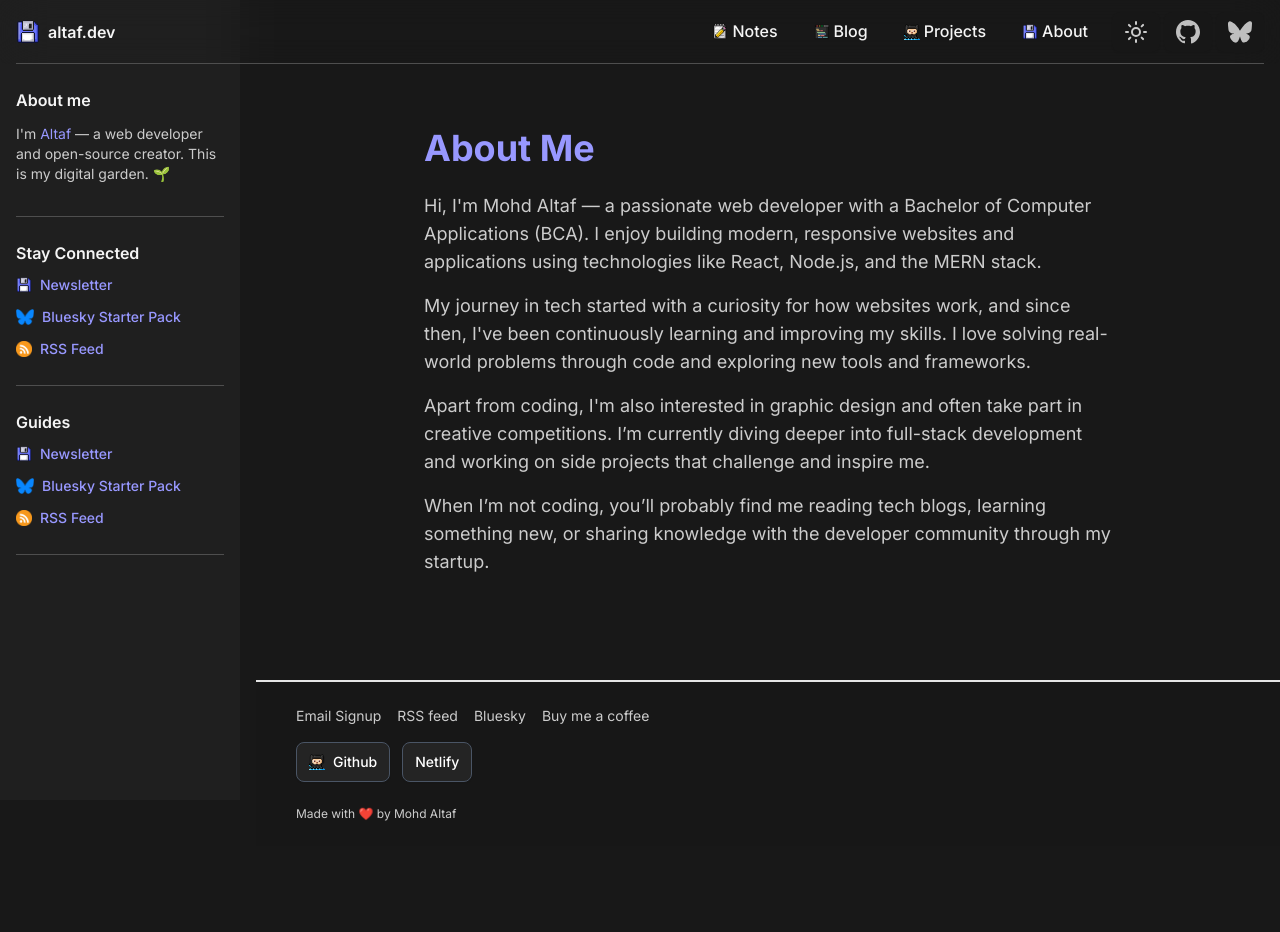
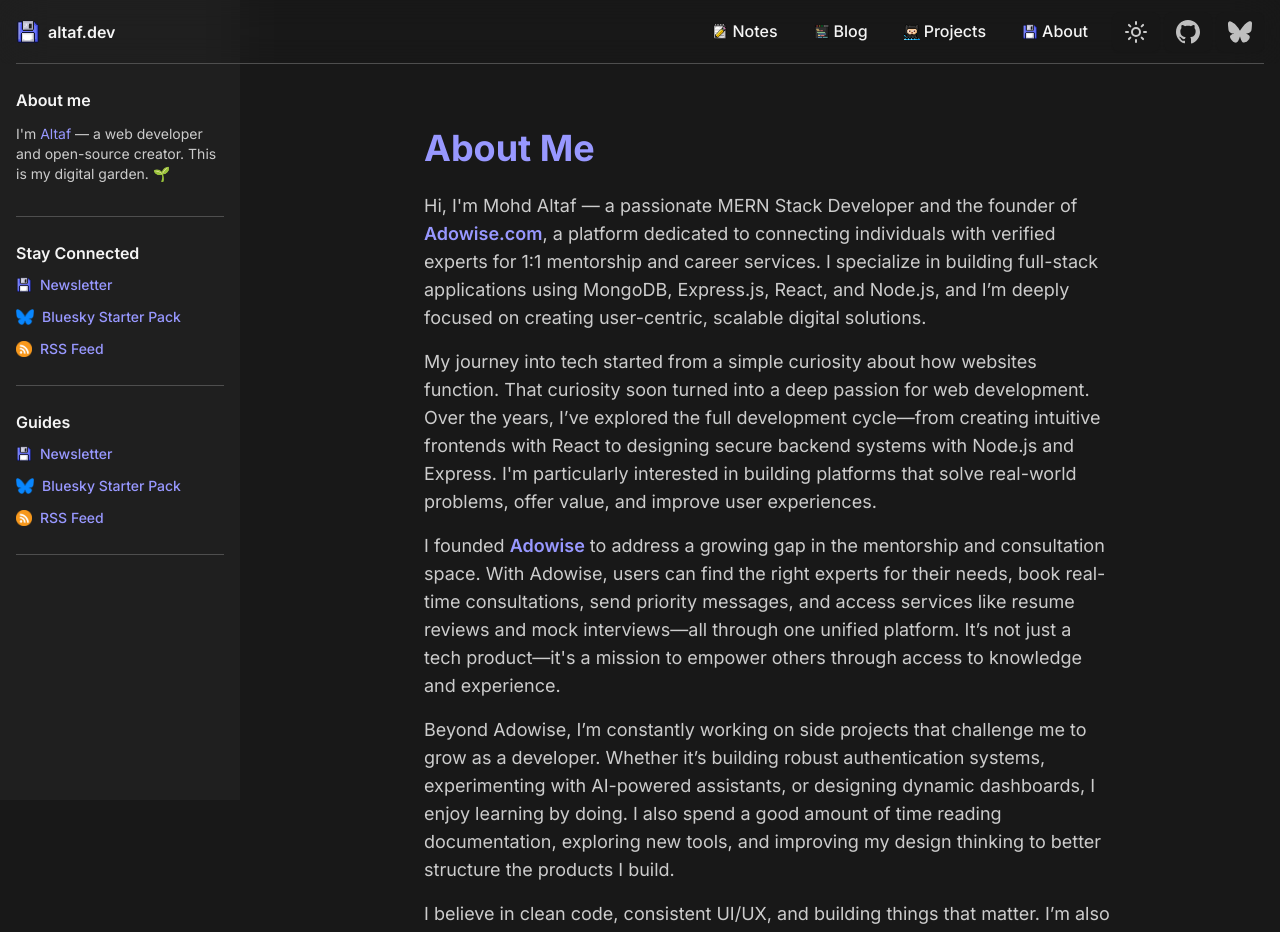
Before and after one commit to reachmohdaltaf/altaf.dev, a React (Vite) app: page /me in a window 1280 px wide. Shown: the top 932 px of the page. Before the commit the page ends 886 px from the top, so only its background shows below. Built offline with nearby package versions, Linux system fonts and the light colour scheme.

Commit message:
portfolioo

```diff
--- a/src/pages/Aboutme.jsx
+++ b/src/pages/Aboutme.jsx
@@ -2,19 +2,25 @@
 
 const Aboutme = () => {
   return (
-    <div className=" mx-auto px-4 py-10">
-      <h1 className="text-4xl font-bold mb-6  text-primary-foreground">About Me</h1>
+    <div className="mx-auto px-4 py-10 max-w-4xl">
+      <h1 className="text-4xl font-bold mb-6 text-primary-foreground">About Me</h1>
       <p className="text-lg mb-4">
-        Hi, I'm Mohd Altaf — a passionate web developer with a Bachelor of Computer Applications (BCA). I enjoy building modern, responsive websites and applications using technologies like React, Node.js, and the MERN stack.
+        Hi, I'm Mohd Altaf — a passionate MERN Stack Developer and the founder of <span className="text-primary-foreground font-semibold">Adowise.com</span>, a platform dedicated to connecting individuals with verified experts for 1:1 mentorship and career services. I specialize in building full-stack applications using MongoDB, Express.js, React, and Node.js, and I’m deeply focused on creating user-centric, scalable digital solutions.
       </p>
       <p className="text-lg mb-4">
-        My journey in tech started with a curiosity for how websites work, and since then, I've been continuously learning and improving my skills. I love solving real-world problems through code and exploring new tools and frameworks.
+        My journey into tech started from a simple curiosity about how websites function. That curiosity soon turned into a deep passion for web development. Over the years, I’ve explored the full development cycle—from creating intuitive frontends with React to designing secure backend systems with Node.js and Express. I'm particularly interested in building platforms that solve real-world problems, offer value, and improve user experiences.
       </p>
       <p className="text-lg mb-4">
-        Apart from coding, I'm also interested in graphic design and often take part in creative competitions. I’m currently diving deeper into full-stack development and working on side projects that challenge and inspire me.
+        I founded <span className="text-primary-foreground font-semibold">Adowise</span> to address a growing gap in the mentorship and consultation space. With Adowise, users can find the right experts for their needs, book real-time consultations, send priority messages, and access services like resume reviews and mock interviews—all through one unified platform. It’s not just a tech product—it's a mission to empower others through access to knowledge and experience.
+      </p>
+      <p className="text-lg mb-4">
+        Beyond Adowise, I’m constantly working on side projects that challenge me to grow as a developer. Whether it’s building robust authentication systems, experimenting with AI-powered assistants, or designing dynamic dashboards, I enjoy learning by doing. I also spend a good amount of time reading documentation, exploring new tools, and improving my design thinking to better structure the products I build.
+      </p>
+      <p className="text-lg mb-4">
+        I believe in clean code, consistent UI/UX, and building things that matter. I’m also actively interested in automation, affiliate marketing, and emerging technologies like AI and blockchain. My long-term goal is to become a full-stack tech entrepreneur, creating tools that help people live smarter and work better.
       </p>
       <p className="text-lg">
-        When I’m not coding, you’ll probably find me reading tech blogs, learning something new, or sharing knowledge with the developer community through my startup.
+        When I’m not coding, you’ll likely find me researching new tech trends, creating comedic concepts (like my animated character “Pappe”), or spending time with my family in Himachal Pradesh. I also love connecting with other developers, whether it's to share knowledge, collaborate, or just geek out over new libraries and frameworks.
       </p>
     </div>
   );
```
